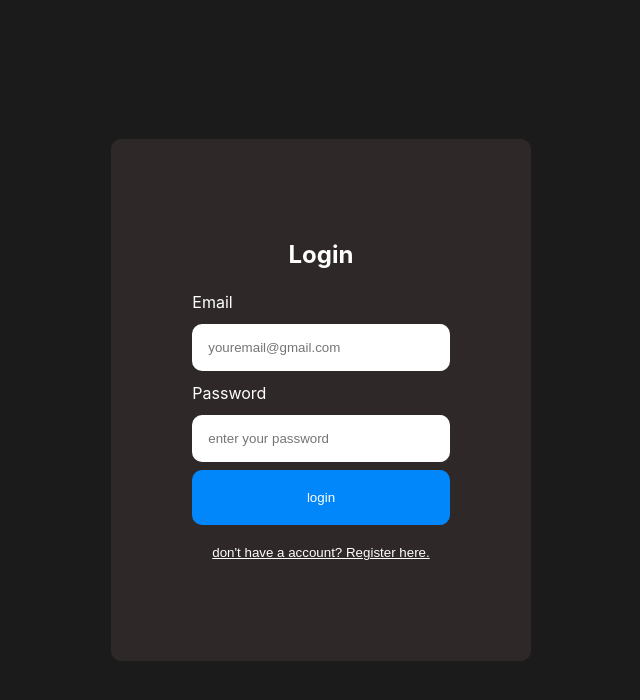
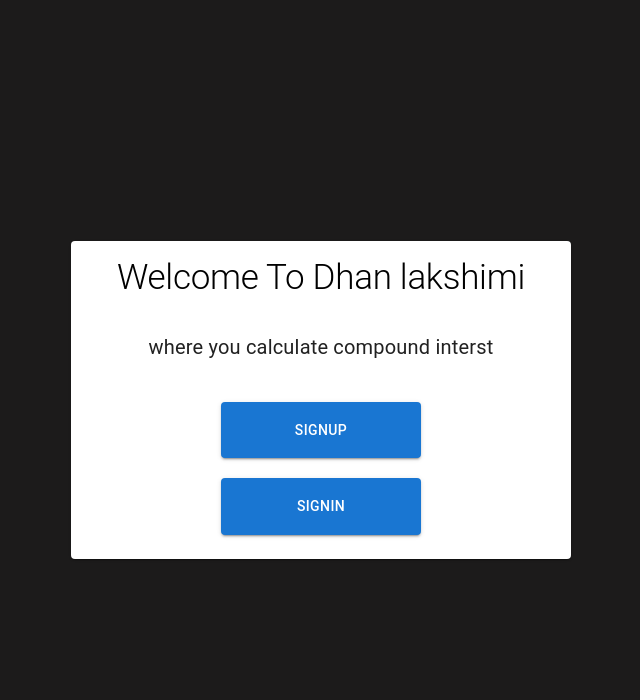
Before and after one commit to saurav4r/dhan_lakshmi, a React (Create React App) app: page / in a window 1280 px wide. Shown: the top 700 px of the page, without its empty margins (319-959 px from the left). Built offline with nearby package versions, Linux system fonts and the light colour scheme.

Commit message:
page-connected

```diff
--- a/package.json
+++ b/package.json
@@ -16,6 +16,8 @@
     "dayjs": "^1.11.8",
     "react": "^18.2.0",
     "react-dom": "^18.2.0",
+    "react-router": "^6.14.1",
+    "react-router-dom": "^6.14.1",
     "react-scripts": "5.0.1",
     "styled-components": "^5.3.11",
     "web-vitals": "^2.1.4"
--- a/src/App.js
+++ b/src/App.js
@@ -1,22 +1,28 @@
-import React,{useState} from 'react';
+import { BrowserRouter as Router, Routes, Route } from 'react-router-dom';
+import React, { useState } from 'react';
 import './App.css';
 import { Form } from './Form';
-import {Login} from './Login';
-import {Register} from './Register';
+import { Login } from './Login';
+import { Register } from './Register';
+import BasicCard from './BasicCard';
+
 
 function App() {
-  const [currentform,setCurrentform]=useState('login');
 
-  const toggleform=(forName)=>{
-    setCurrentform(forName);
-  }
 
   return (
     <div className="App">
-      {
-        currentform==="login" ? <Login onFormSwitch={toggleform}/> :<Register  u={toggleform}/>
-      }
-    {/* <Form /> */}
+
+      <Router>
+
+        <Routes>
+          <Route path="/" element={<BasicCard/>} />
+          <Route path="/Login" element={<Login />} />
+          <Route path="/Register" element={<Register/>} />
+          <Route path="/form" element={<Form/>} />
+        </Routes>
+      </Router>
+
 
     </div>
   );
--- /dev/null
+++ b/src/BasicCard.js
@@ -0,0 +1,51 @@
+import * as React from 'react';
+
+import Card from '@mui/material/Card';
+import CardContent from '@mui/material/CardContent';
+import Button from '@mui/material/Button';
+import Typography from '@mui/material/Typography';
+import { useNavigate } from 'react-router-dom';
+
+
+function BasicCard() {
+
+  const navigate = useNavigate();
+
+  return (
+    <Card sx={{ minWidth: 500, minHeight: 300 }}>
+      <CardContent>
+        <Typography sx={{ fontSize: 35 }} variant="h2" color="black" gutterBottom>
+          Welcome To Dhan lakshimi
+        </Typography>
+
+        <br></br>
+
+        <Typography sx={{ fontSize: 20 }} component="div">
+          where you calculate compound interst
+        </Typography>
+
+        <br></br>
+        <br></br>
+
+        <Button variant="contained" sx={{maxWidth:200,padding:2}} onClick={() => {
+          navigate("/Register")
+        }}>
+          signup
+        </Button>
+
+        <br></br>
+        <br></br>
+
+        <Button variant="contained" sx={{maxWidth:200,padding:2}} onClick={() => {
+          navigate("/Login")
+        }}>
+          SignIn
+        </Button>
+
+      </CardContent>
+
+    </Card>
+  );
+}
+
+export default BasicCard;
--- a/src/Form.css
+++ b/src/Form.css
@@ -41,17 +41,18 @@
     background-size: cover;
     padding: 50px;
     font-family: 'Roboto', sans-serif;
-    color: black;
+    color:white;
   }
 
   .Form {
     display: flex;
+    width: 500px;
     flex-direction: column;
     align-items: center;
     justify-content: center;
-    background-color: rgba(53, 157, 201, 0.5);
+    background-color:white;
     padding: 30px;
-    border-radius: 100px;
+    border-radius: 30px;
 
   }
 
--- a/src/Form.js
+++ b/src/Form.js
@@ -6,9 +6,19 @@ import { LocalizationProvider } from '@mui/x-date-pickers/LocalizationProvider';
 import { DatePicker } from '@mui/x-date-pickers/DatePicker';
 import TextField from '@mui/material/TextField';
 import './Form.css';
+import { Box } from '@mui/system';
+// import { makeStyles } from '@mui/styles';
+
+// const useStyles = makeStyles({
+//   datePicker: {
+//     width: '300px !important',
+//   },
+// });
+
 
 export function Form() {
   // const [value, setValue] = useState(null);
+  // const classes = useStyles();
   var [amount, setAmount] = useState(0);
   const [interst, setInterst] = useState(0);
   const [comp, setComp] = useState(0);
@@ -143,7 +153,7 @@ export function Form() {
             label="amount"
             variant="outlined"
             onChange={(e) => onAmountChange(Number(e.target.value))}
-            style={{ color: 'white', textAlign: 'center' }}
+            style={{ color: 'white', textAlign: 'center', width: '300px' }}
           />
         </div>
 
@@ -156,7 +166,7 @@ export function Form() {
             variant="outlined"
             placeholder="Interest"
             onChange={(e) => onchangeinterst(Number(e.target.value))}
-            style={{ color: 'white', textAlign: 'center' }}
+            style={{ color: 'white', textAlign: 'center', width: '300px' }}
           />
         </div>
 
@@ -168,7 +178,7 @@ export function Form() {
             label="compound-interest:"
             variant="outlined"
             onChange={(e) => onchangecomp(Number(e.target.value))}
-            style={{ color: 'white', textAlign: 'center' }}
+            style={{ color: 'white', textAlign: 'center', width: '300px' }}
           />
         </div>
 
@@ -180,7 +190,7 @@ export function Form() {
               <DatePicker
                 label="Date On Which Amount Given:"
                 onChange={(date) => onchangedateout(date)}
-                style={{ color: 'white' }}
+                style={{ color: 'white', width: '300px' }}
               />
             </DemoContainer>
           </LocalizationProvider>
@@ -188,17 +198,46 @@ export function Form() {
 
         <br />
 
+        {/* <div style={{ display: 'flex', justifyContent: 'center' }}>
+          <LocalizationProvider dateAdapter={AdapterDayjs}>
+            <DemoContainer components={['DatePicker']}>
+              <DatePicker
+                label="Date On Which Amount Given:"
+                onChange={(date) => onchangedatein(date)}
+                renderInput={(params) => <TextField {...params} sx={{ width: '300px'}} />}
+              />
+            </DemoContainer>
+          </LocalizationProvider>
+        </div> */}
+
+        {/* <div style={{ display: 'flex', justifyContent: 'center' }}>
+          <LocalizationProvider dateAdapter={AdapterDayjs}>
+            <DemoContainer components={['DatePicker']}>
+              <DatePicker
+                label="Date On Which Amount Given:"
+                onChange={(date) => onchangedatein(date)}
+                renderInput={(params) => <TextField {...params} className={classes.datePicker} />}
+              />
+            </DemoContainer>
+          </LocalizationProvider>
+        </div> */}
+
         <div style={{ display: 'flex', justifyContent: 'center' }}>
           <LocalizationProvider dateAdapter={AdapterDayjs}>
             <DemoContainer components={['DatePicker']}>
               <DatePicker
                 label="Date On Which Amount Given:"
                 onChange={(date) => onchangedatein(date)}
-                style={{ color: 'white' }}
+                renderInput={(params) =>
+                  <Box width={300}>
+                    <TextField {...params} />
+                  </Box>
+                }
               />
             </DemoContainer>
           </LocalizationProvider>
         </div>
+
 
         <br />
 
--- a/src/Login.jsx
+++ b/src/Login.jsx
@@ -1,6 +1,7 @@
 import React, { useState } from "react";
-export const Login = (props) => {
-
+import { useNavigate } from 'react-router-dom';
+export const Login = () => {
+    const navigate = useNavigate();
     const { email, setEmail } = useState('');
     const { pass, setPass } = useState('');
 
@@ -12,14 +13,24 @@ export const Login = (props) => {
     return (
         <div className="auth-form-container">
             <h2>Login</h2>
+
+
             <form className="login-form" onSubmit={handleSubmit}>
                 <label htmlFor="email">Email</label>
                 <input value={email} type="email" placeholder="youremail@gmail.com" id="email" name="email" />
                 <label htmlFor="password">Password</label>
                 <input value={pass} type="password" placeholder="enter your password" id="email" name="email" />
-                <button type="submit">login</button>
+                <button type="submit" onClick={() => {
+                    navigate("/form")
+                }} >login</button>
             </form>
-            <button className="link-btn" onClick={() => props.onFormSwitch('register')}>don't have a account? Register here.</button>
+
+
+            <button className="link-btn" onClick={() => {
+                navigate("/Register")
+            }}>don't have a account? Register here.</button>
+
+
         </div>
 
     )
--- a/src/Register.jsx
+++ b/src/Register.jsx
@@ -1,6 +1,8 @@
 import React, { useState } from 'react';
+import { useNavigate } from 'react-router-dom';
 
-export const Register = (props) => {
+export const Register = () => {
+    const navigate = useNavigate();
     const { email, setEmail } = useState('');
     const { pass, setPass } = useState('');
     const { name, setName } = useState('');
@@ -21,9 +23,17 @@ export const Register = (props) => {
                 <input value={email} type="email" placeholder="youremail@gmail.com" id="email" name="email" />
                 <label htmlFor="password">Password</label>
                 <input value={pass} type="password" placeholder="enter your password" id="email" name="email" />
-                <button type="submit">login</button>
+                <button style={{}}
+                    type="submit"
+                    onClick={() => {
+                        navigate("/Login")
+                    }} >
+                    login
+                </button>
             </form>
-            <button className="link-btn" onClick={() => props.onFormSwitch('login')}>already have a account? login here.</button>
+            <button className="link-btn" onClick={() => {
+                navigate("/Login")
+            }}>already have a account? login here.</button>
         </div>
     )
 }
```
Also changed, not shown: 1 other file (tests, documents, lock files or other folders).
